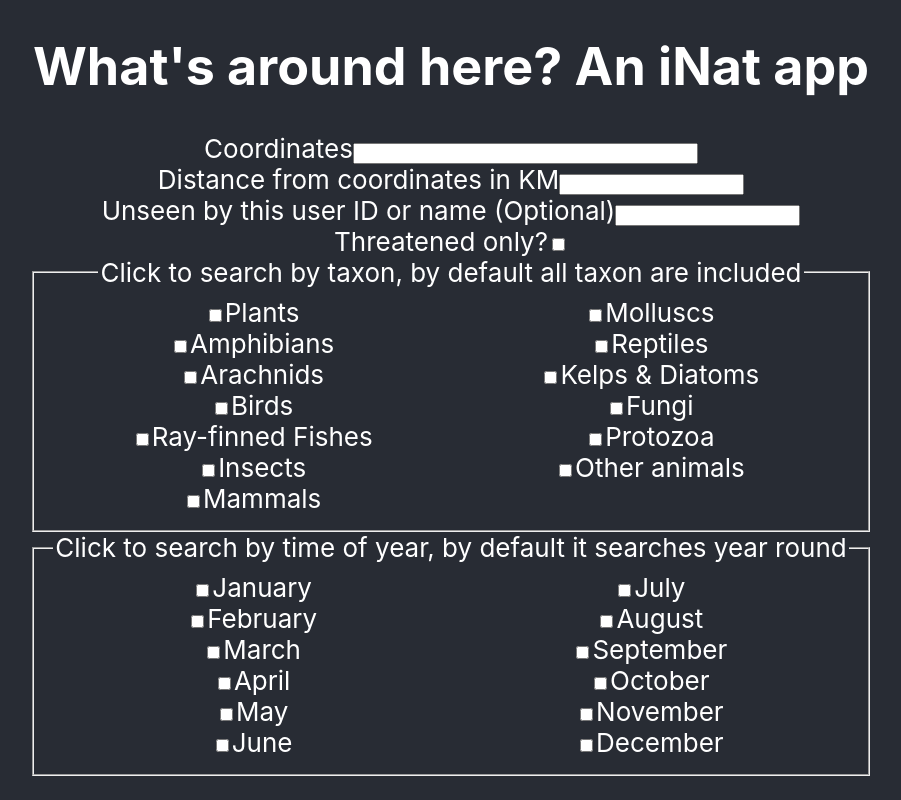
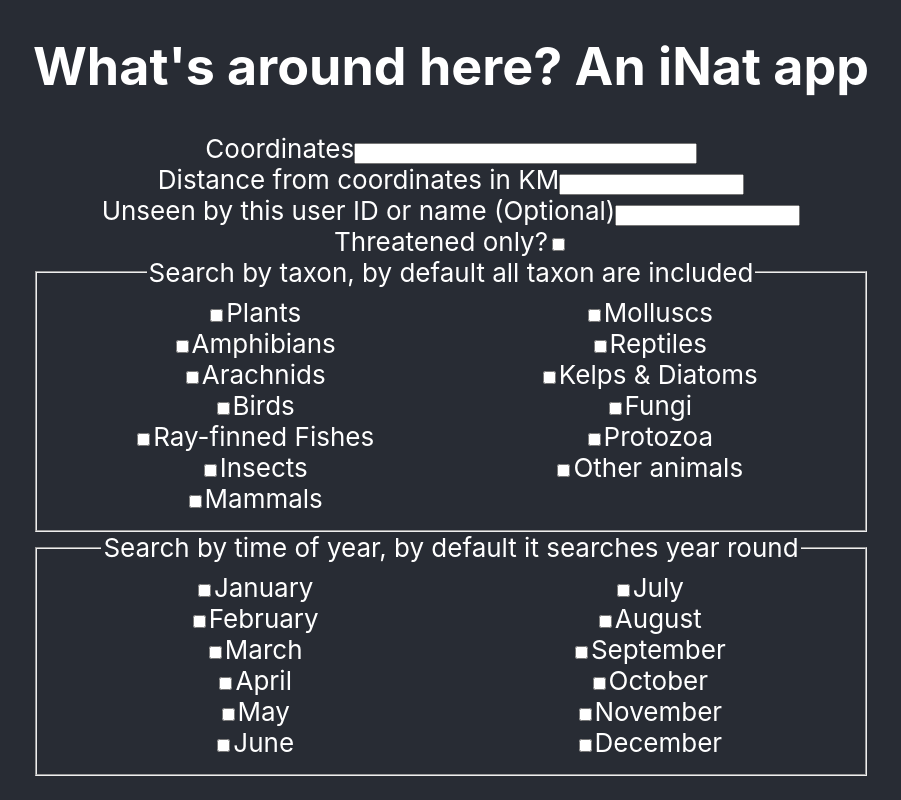
Before and after one commit to brnhensley/inat-app, a React (Create React App) app: page / in a window 1280 px wide. Shown: the top 800 px of the page, without its empty margins (189-1090 px from the left). Built offline with nearby package versions, Linux system fonts and the light colour scheme.

Commit message:
change helper text

```diff
--- a/src/components/search/Months.js
+++ b/src/components/search/Months.js
@@ -7,7 +7,7 @@
     return (
         <fieldset className="row">
             <legend onClick={() => setExpanded(!expanded)}>
-                Click to search by time of year, by default it searches year round
+                Search by time of year, by default it searches year round
             </legend>
             <div className={classes.join(" ")}>
                 <div>
--- a/src/components/search/TaxonSelect.js
+++ b/src/components/search/TaxonSelect.js
@@ -7,7 +7,7 @@
     return (
         <fieldset className="row">
             <legend onClick={() => setExpanded(!expanded)}>
-                Click to search by taxon, by default all taxon are included
+                Search by taxon, by default all taxon are included
             </legend>
             <div className={classes.join(" ")}>
                 <div>
```
